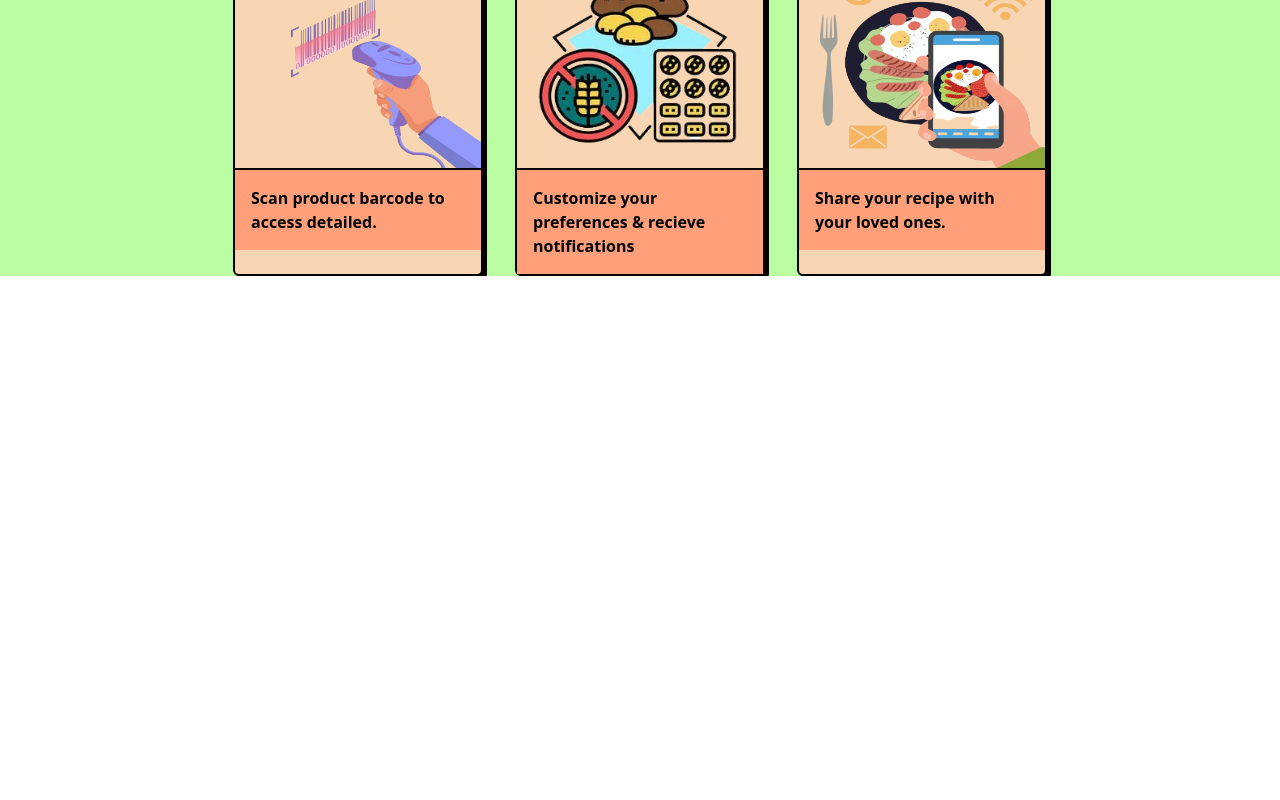
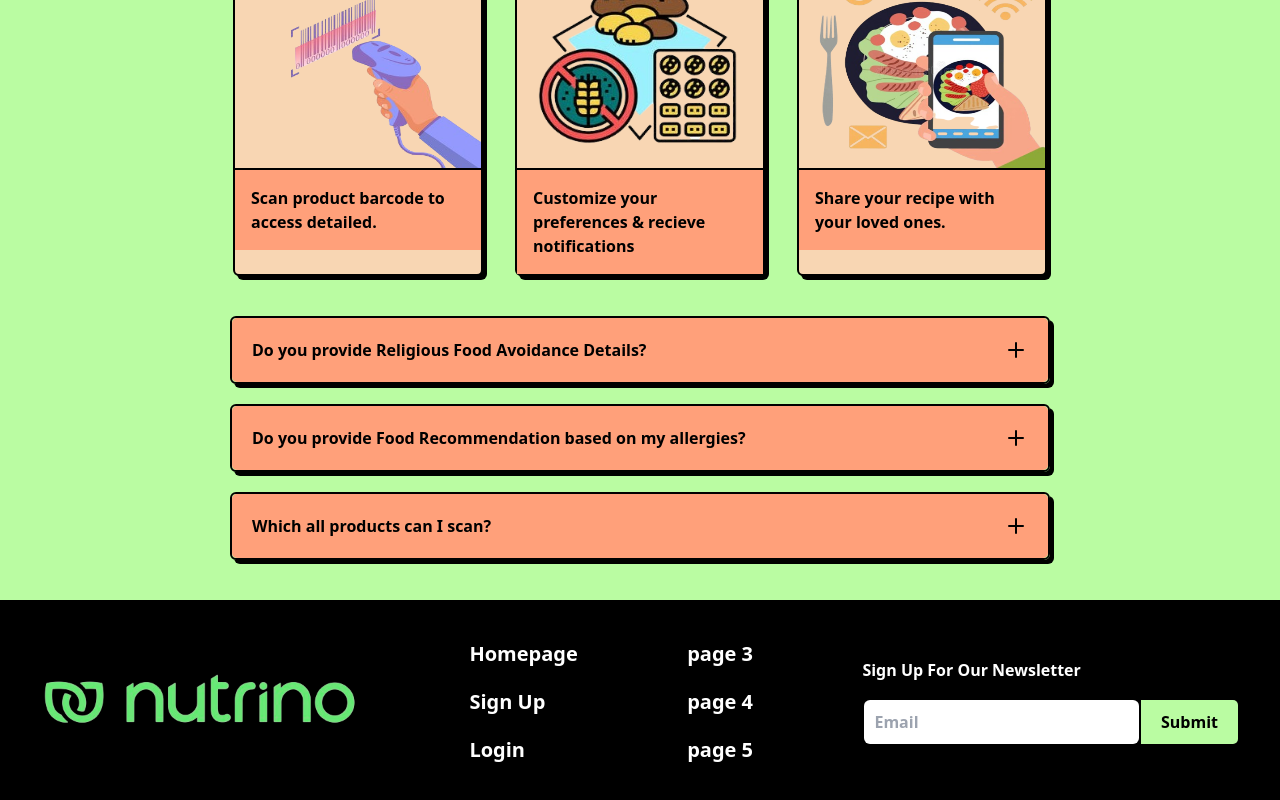
Before and after one commit to arnitdo/Nutrino, a React (Vite) app in the folder frontend/: page / in a window 1280 px wide. Shown: the part 1076-1876 px from the top of the page. Before the commit the page ends 1352 px from the top, so only its background shows below. Built offline with nearby package versions, Linux system fonts and the light colour scheme.

Commit message:
Footer & Faq Done

```diff
--- a/frontend/src/App.jsx
+++ b/frontend/src/App.jsx
@@ -6,6 +6,7 @@ import OnboardingPage from "./pages/OnboardingPage.jsx";
 import Hello from "./pages/Hello.jsx";
 import Recipe from "./pages/Recipe.jsx";
 import Homepage from "./pages/Homepage.jsx";
+import Footer from "./pages/Footer.jsx";
 
 function App() {
     return (
@@ -20,6 +21,7 @@ function App() {
 					<Route path={"/me"} element={<Hello />} />
 					<Route path={"/recipe"} element={<Recipe />} />
 				</Routes>
+				<Footer/>
 			</BrowserRouter>
 		</div>
     )
--- /dev/null
+++ b/frontend/src/components/Faqs.jsx
@@ -0,0 +1,42 @@
+import { useEffect, useRef, useState } from 'react'
+import { FiPlus } from 'react-icons/fi'
+
+
+export default function Faqs({ question, answer }) {
+  const [showContent, setShowContent] = useState(false)
+  const [contentHeight, setContentHeight] = useState('0px')
+  const contentRef = useRef(null)
+
+  useEffect(() => {
+    if (contentRef.current) {
+      setContentHeight(`${contentRef.current.scrollHeight}px`)
+    }
+  }, [showContent])
+
+  return (
+    <div className="w-[820px] rounded-md border-2 border-black shadow-[4px_4px_0px_0px_rgba(0,0,0,1)]">
+      <button
+        role="button"
+        aria-expanded={showContent}
+        style={{ borderBottom: showContent ? 'solid 2px' : '0px' }}
+        className="flex w-full items-center justify-between rounded-[5px] border-black bg-dorange p-5 font-bold"
+        onClick={() => {
+          setShowContent(!showContent)
+        }}
+      >
+        {question}
+        <FiPlus
+          style={{ transform: `rotate(${showContent ? '45deg' : '0'})` }}
+          className="ml-4 min-h-[24px] min-w-[24px] transition-transform ease-in-out"
+        />
+      </button>
+      <div
+        ref={contentRef}
+        style={{ height: showContent ? `${contentHeight}` : '0' }}
+        className="overflow-hidden rounded-[5px] bg-white font-bold transition-[height] ease-in-out"
+      >
+        <p className="p-5">{answer}</p>
+      </div>
+    </div>
+  )
+}
--- /dev/null
+++ b/frontend/src/components/Newsletter.jsx
@@ -0,0 +1,27 @@
+import { useState } from 'react'
+
+export default function Newsletter() {
+  return (
+   <div className={"flex flex-col gap-4 font-bold text-white"}>
+     Sign Up For Our Newsletter
+     <div
+      className="flex w-min items-center rounded-md border-2 border-black font-bold shadow-[4px_4px_0px_0px_rgba(0,0,0,1)]"
+    >
+      <input
+        className="w-[30ch] rounded-md p-[10px] outline-none"
+        type="text"
+        name="email"
+        id="email"
+        placeholder="Email"
+      />
+      <button
+        className="rounded-e-[5px] border-l-2 border-black text-black bg-lgreen p-[10px] px-5"
+        type="submit"
+        aria-label="Submit Newsletter"
+      >
+        Submit
+      </button>
+    </div>
+   </div>
+  )
+}
--- /dev/null
+++ b/frontend/src/pages/Footer.jsx
@@ -0,0 +1,27 @@
+import logo from '../assets/nutrino-logo.png';
+import {Link, useNavigate} from "react-router-dom";
+import Button from '../components/Button';
+import Newsletter from '../components/Newsletter';
+
+export default function Footer(){
+    return(
+        <>
+        <div className="p-10 bg-black">
+            <div className="flex flex-row justify-between gap-12 items-center">
+                <img src={logo} className='h-20 '/>
+                <div className='flex flex-col text-white gap-5 font-bold text-xl'>
+                    <Link to={"/"}>Homepage</Link>
+                    <Link to={"/signup"}>Sign Up</Link>
+                    <Link to={"/login"}>Login</Link>
+                    </div>
+                    <div className='flex flex-col text-white gap-5 font-bold text-xl'>
+                    <Link to={"/"}>page 3</Link>
+                    <Link to={"/signup"}>page 4</Link>
+                    <Link to={"/login"}>page 5</Link>
+                    </div>
+                <Newsletter />
+            </div>
+            </div>
+        </>
+    );
+}
--- a/frontend/src/pages/Homepage.jsx
+++ b/frontend/src/pages/Homepage.jsx
@@ -6,6 +6,7 @@ import sharerecipe from '../assets/sharerecipe.png';
 import hero_bg from '../assets/hero_bg.png';
 import Button from "../components/Button";
 import FeatureCard from "../components/FeatureCard";
+import Faqs from "../components/Faqs";
 import Marquee from "../components/Marquee";
 export default function Homepage() {
     return (
@@ -25,15 +26,19 @@ export default function Homepage() {
                             <Button>Let's Get Started →</Button>
                         </div>
                     </div>
-                    {/* <img src={hero_image} className="h-[360px] w-[360px]" /> */}
                 </div>
-               <div className=" pb-10">
+               <div className="pb-10">
                  <Marquee items={["Nutrino",  "Wellness", "Wisdom", "Nutrino",  "Wellness", "Wisdom", "Nutrino",  "Wellness", "Wisdom"]}/>
                 </div>
-                <div className="flex flex-row gap-8">
+                <div className="flex flex-row gap-8 pb-10">
                     <FeatureCard heading={"Effortless Product Scanning"} imageUrl={scanner} paragraph={"Scan product barcode to access detailed."}/>
                     <FeatureCard heading={"Allergy and Dietary Filters"} imageUrl={allergyfree} paragraph={"Customize your preferences & recieve notifications"} />
                     <FeatureCard heading={"Community Recipe Sharing"} imageUrl={sharerecipe} paragraph={"Share your recipe with your loved ones."}/>
+                </div>
+               <div className="flex flex-col gap-5 pb-10">
+                <Faqs question={"Do you provide Religious Food Avoidance Details?"} answer={"Yes, We do provide"}/>
+                <Faqs question={"Do you provide Food Recommendation based on my allergies?"} answer={"Yes, We do provide"}/>
+                <Faqs question={"Which all products can I scan?"} answer={"Any Picture of Food is accepted"}/>
                 </div>
             </div>
         </>
```
